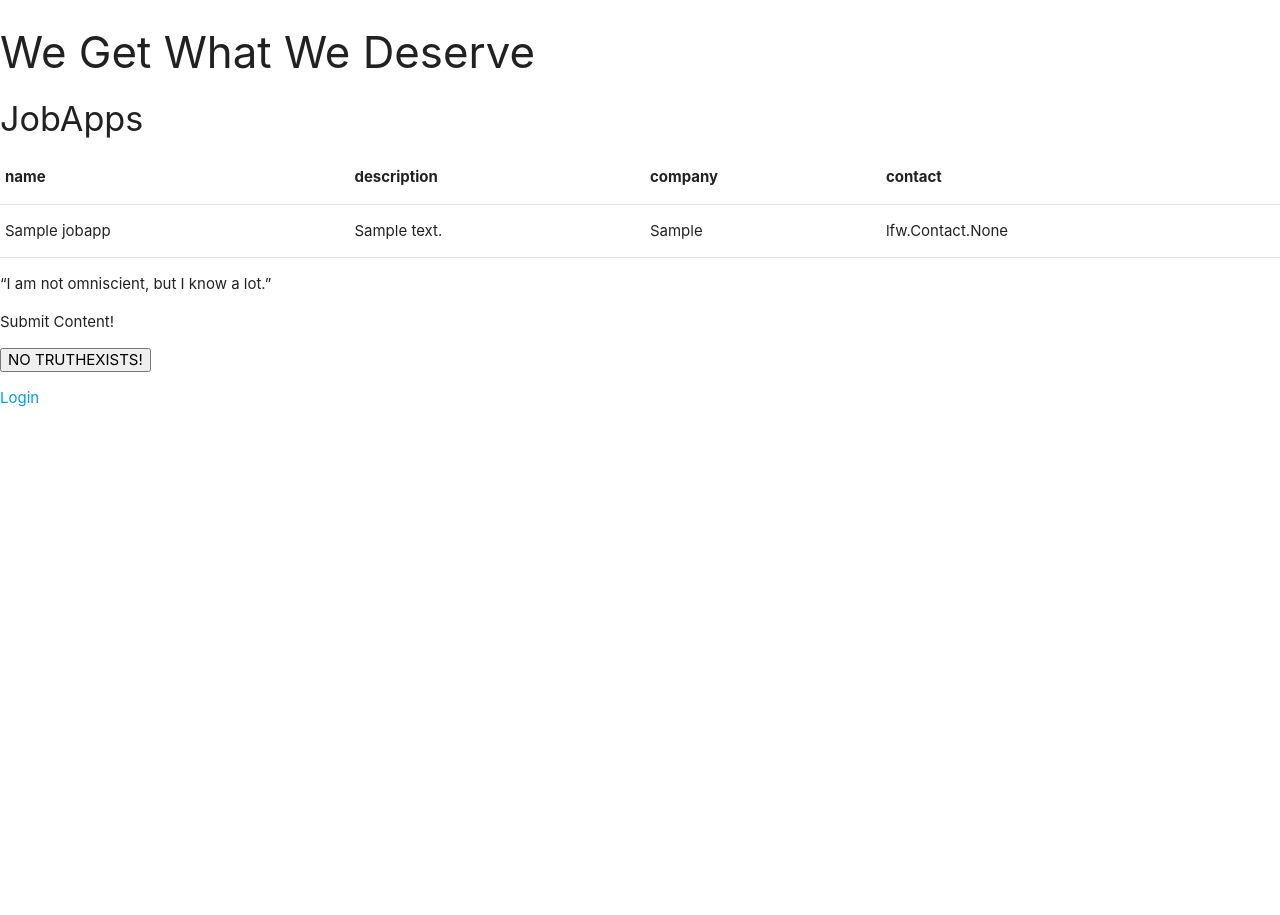
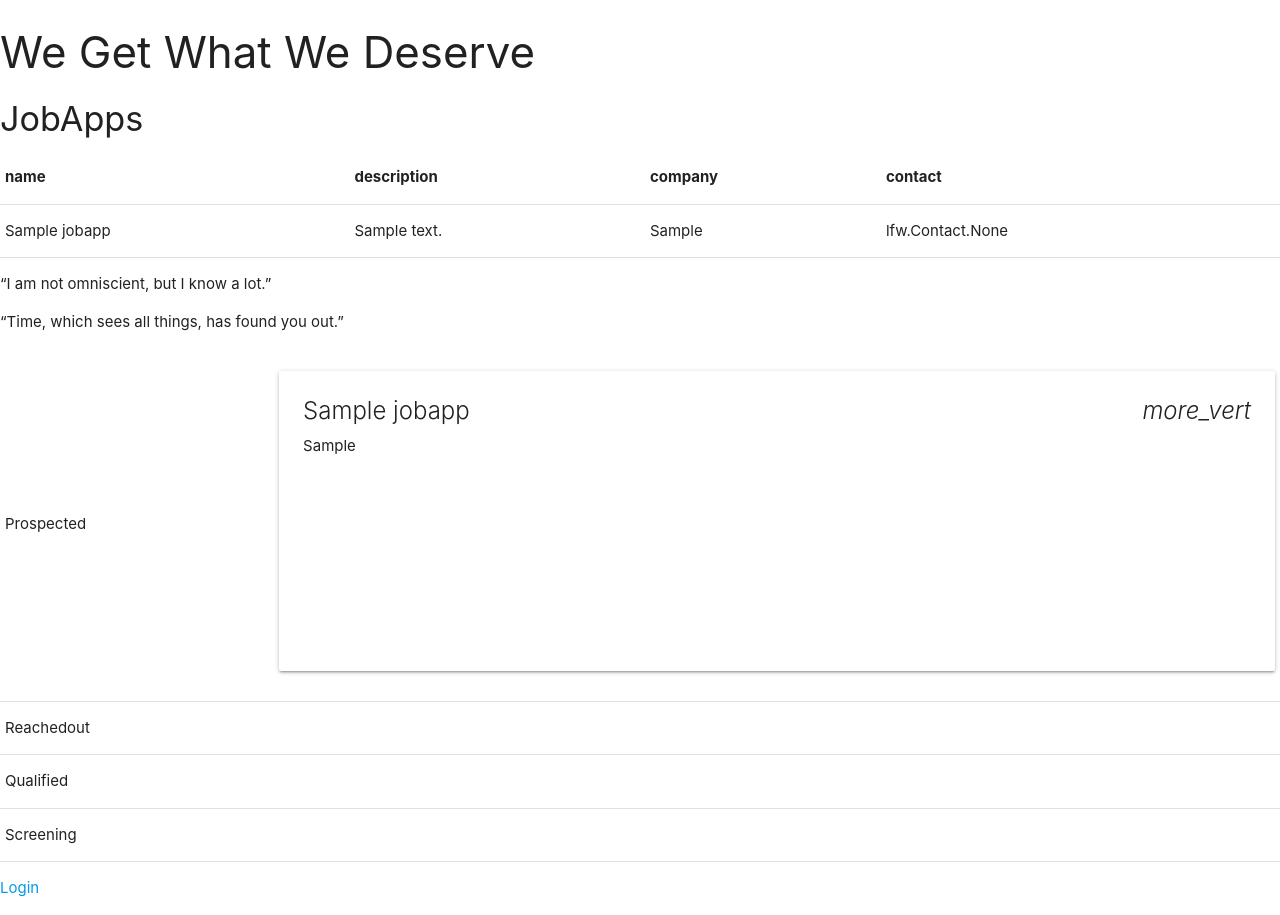
Before and after one commit to chrislupdx/lfw, a Django app: page / in a window 1280 px wide. Before the commit the page ends 407 px from the top, so only its background shows below. Run offline with Django 3.2, Linux system fonts and the light colour scheme; tables that the repository leaves empty hold one stand-in row (values such as "Sample post").

Commit message:
gave jobapps cards, created a vertical pipeline(will need to be styled to horizontal)

```diff
--- a/lfwsite/lfw/models.py
+++ b/lfwsite/lfw/models.py
@@ -74,16 +74,15 @@ class Contact(models.Model):
 		return self.app_contact_status in (self.HIRING_MANAGER, self.JOB_REFERRAL)
 
 class Resume(models.Model):
-	name = models.CharField(max_length=50)
+	name = models.CharField(max_length=50, blank=True, null=True)
 	user = models.ForeignKey(User, on_delete=models.CASCADE)
 	url = models.URLField(null=True, blank=True)
 
 
 class Coverletter(models.Model):
-	name = models.CharField(max_length=50)
+	name = models.CharField(max_length=50, blank=True, null=True)
 	user = models.ForeignKey(User, on_delete=models.CASCADE)
 	url = models.URLField(null=True, blank=True)
-
 
 class Jobapp(models.Model):
 	name = models.CharField(max_length=50)
@@ -91,16 +90,27 @@ class Jobapp(models.Model):
 	company = models.CharField(max_length=50, default='No company')
 	user = models.ForeignKey(User, on_delete=models.CASCADE)
 	followup_touches = models.IntegerField(null=True, blank=True)
-
 	contact = models.ManyToManyField(Contact, blank=True)
 	url = models.URLField(null=True, blank=True)
 	resume = models.ForeignKey(Resume, on_delete=models.SET_NULL, null=True, blank=True)
 	coverletter = models.ForeignKey(Coverletter, on_delete=models.SET_NULL, null=True, blank=True)
 	referred_by = models.ForeignKey(Contact, on_delete=models.SET_NULL, null=True, blank=True, related_name='referred_by')
 
+	JOBAPP_STATS_CHOICES = (
+		('PS', 'PROSPECT'),
+		('RO', 'REACHEDOUT'),
+		('QD', 'QUALIFIED'),
+		('SN', 'SCREENING'),
+		)
+	pipeline_status = models.CharField(
+		max_length=2,
+		choices=JOBAPP_STATS_CHOICES,
+		default='PS',
+		)
+
 	# first_contacted = models.DateTimeField(default=datetime.now())
 	# last_contacted = models.DateTimeField(default=datetime.now())
-	# date_foundbyuser = models.DateTimeField(default=datetime.now())
+	# date_rolecreated(likeoldestdate) = models.DateTimeField(default=datetime.now())
 	# date_due = models.DateTimeField(default=datetime.now())
 	# date_applied = models.DateTimeField(default=datetime.now())
 	# date_created = models.DateTimeField(default=datetime.now())
--- /dev/null
+++ b/lfwsite/lfw/templates/lfw/app_card.html
@@ -0,0 +1,11 @@
+<div class="card small">
+    <div class="card-content">
+      <span class="card-title activator grey-text text-darken-4">{{ jobapp.name }}<i class="material-icons right">more_vert</i></span>
+      <p>{{ jobapp.company }}</p>
+    </div>
+    <div class="card-reveal">
+      <span class="card-title grey-text text-darken-4">{{ jobapp.contact }}<i class="material-icons right">close</i></span>
+      <p>{{ jobapp.description}}}.</p>
+      <p>{{ jobapp.url}}}.</p>
+    </div>
+  </div>
--- a/lfwsite/lfw/templates/lfw/base.html
+++ b/lfwsite/lfw/templates/lfw/base.html
@@ -26,5 +26,6 @@
    {% endif %}
    {% endblock%}
   </ul>
+
 </body>
 </html>
--- a/lfwsite/lfw/templates/lfw/index.html
+++ b/lfwsite/lfw/templates/lfw/index.html
@@ -1,20 +1,12 @@
 {% extends 'lfw/base.html' %}
 
-{% block title %}Blasphemers{% endblock %}
+{% block title %}Argo{% endblock %}
 
 {% block content %}
 <h3>We Get What We Deserve</h3>
-
 {% include "lfw/jobappview.html" %}
-
 <p> “I am not omniscient, but I know a lot.” </p>
 
-{% include "lfw/jobappform.html" %}
-
+<p>“Time, which sees all things, has found you out.”</p>
+{% include "lfw/pipeline.html" %}
 {% endblock %}
-
-{% block form %}
-
-{% include "lfw/res_cl_form.html" %}
-
-{% endblock %}
--- /dev/null
+++ b/lfwsite/lfw/templates/lfw/pipeline.html
@@ -0,0 +1,35 @@
+   <table class="responsive-table">
+        <tbody>
+          <tr>
+            <td>Prospected</td>
+          {% for item in prospects %}
+              <td>
+                {% include "lfw/app_card.html" with jobapp=item %}
+              </td>
+          {% endfor %}
+          </tr>
+          <tr>
+            <td>Reachedout</td>
+           {% for item in reachedout %}
+              <td>
+                {% include "lfw/app_card.html" with jobapp=item %}
+              </td>
+          {% endfor %}
+          </tr>
+          <tr>
+            <td>Qualified</td>
+           {% for item in qualified %}
+              <td>
+                {% include "lfw/app_card.html" with jobapp=item %}
+              </td>
+          {% endfor %}
+          </tr><tr>
+            <td>Screening</td>
+           {% for item in screening %}
+              <td>
+                {% include "lfw/app_card.html" with jobapp=item %}
+              </td>
+          {% endfor %}
+          </tr>
+        </tbody>
+      </table>
--- a/lfwsite/lfw/urls.py
+++ b/lfwsite/lfw/urls.py
@@ -9,6 +9,7 @@ urlpatterns = [
 	path('add_res/', views.add_res, name='add_res'),
 	path('add_cl/', views.add_cl, name='add_cl'),
 	path('display_jobappview/', views.display_jobappview, name='display_jobappview'),
+	path('display_pipeline/', views.display_pipeline, name='display_pipeline'),
 ]
 
 #what am I trying to do here?
--- a/lfwsite/lfw/views.py
+++ b/lfwsite/lfw/views.py
@@ -4,16 +4,17 @@ from .models import Jobapp, Resume, Coverletter
 from .forms import Jobappform, Resumeform, Clform
 
 def index(request):
-	jobapps = Jobapp.objects.all()
-
-	return render(request,'lfw/index.html', {'jobapps': jobapps})
+	return render(request,'lfw/index.html', status_context())
 
 def display_jobappview(request):
 	jobapps = Jobapp.objects.all()
 	fields = [f.name for f in Jobapp._meta.get_fields()]
-
 	print(fields)
 	return render(request,'lfw/jobappview.html', {'jobapps': jobapps, 'fields':fields})
+
+def display_pipeline(request):
+
+	return render(request,'lfw/pipeline.html', status_context())
 
 def add_entry(request):
 	if request.method == 'POST':
@@ -54,3 +55,19 @@ def add_cl(request):
 	context = {'form': form}
 	return render(request, 'lfw/cl_form.html', context)
 #is this a context that's getting passed bewteen the front to middle or middle to back?
+
+
+def status_context():
+	jobapps = Jobapp.objects.all()
+	prospects = Jobapp.objects.filter(pipeline_status='PS')
+	reachedout = Jobapp.objects.filter(pipeline_status='RO')
+	qualified = Jobapp.objects.filter(pipeline_status='QD')
+	screening = Jobapp.objects.filter(pipeline_status='SN')
+	context = {
+		'jobapps': jobapps,
+		'prospects' : prospects,
+		'reachedout' : reachedout,
+		'qualified' : qualified,
+		'screening' : screening,
+	}
+	return context
--- /dev/null
+++ b/lfwsite/templates/static/style.css
@@ -0,0 +1,3 @@
+.wrapper {
+  display: grid;
+}
```
Also changed, not shown: lfwsite/lfw/migrations/0004_auto_20180904_1956.py (added), lfwsite/lfw/migrations/0005_auto_20180904_2037.py (added), lfwsite/lfw/migrations/0006_auto_20180904_2055.py (added).
